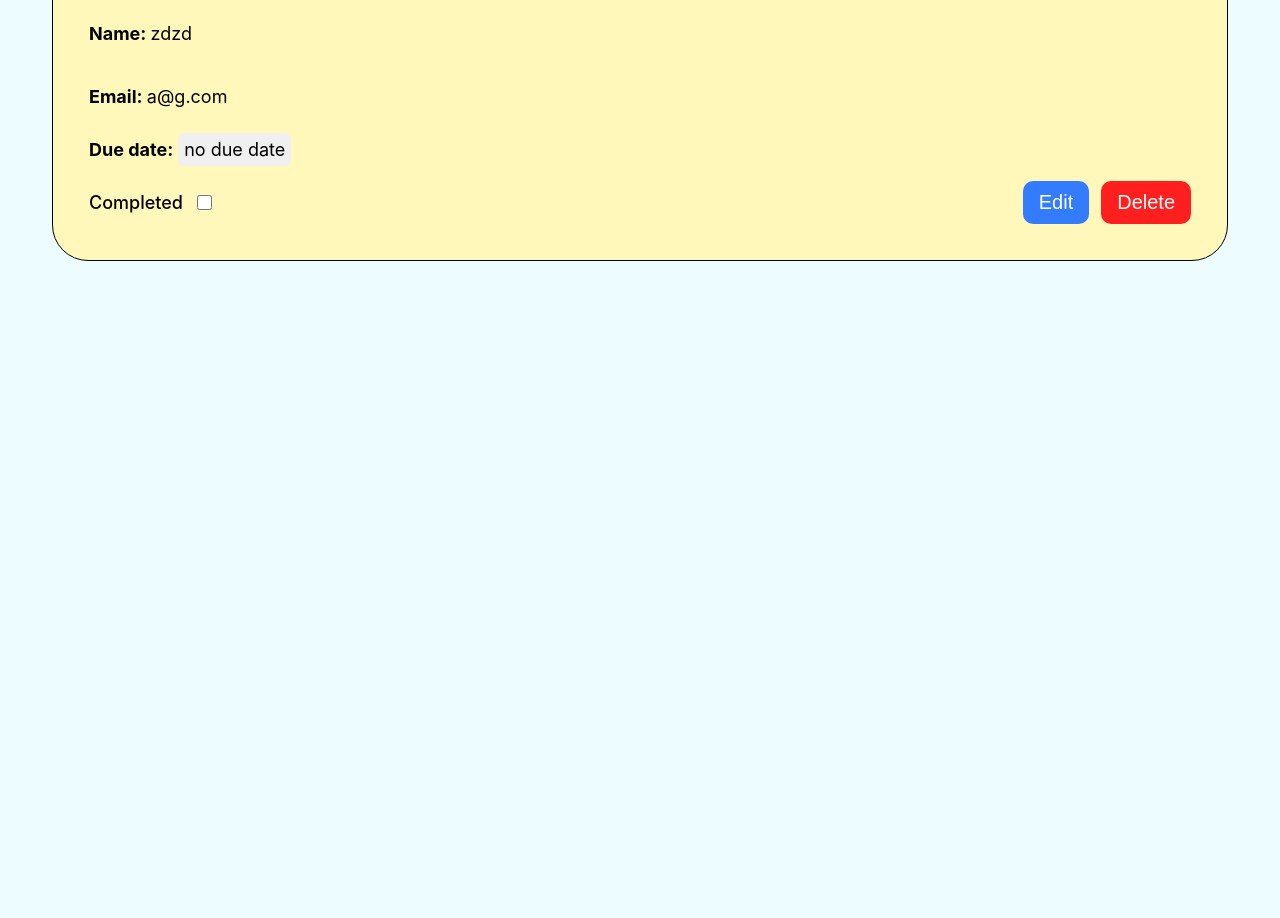
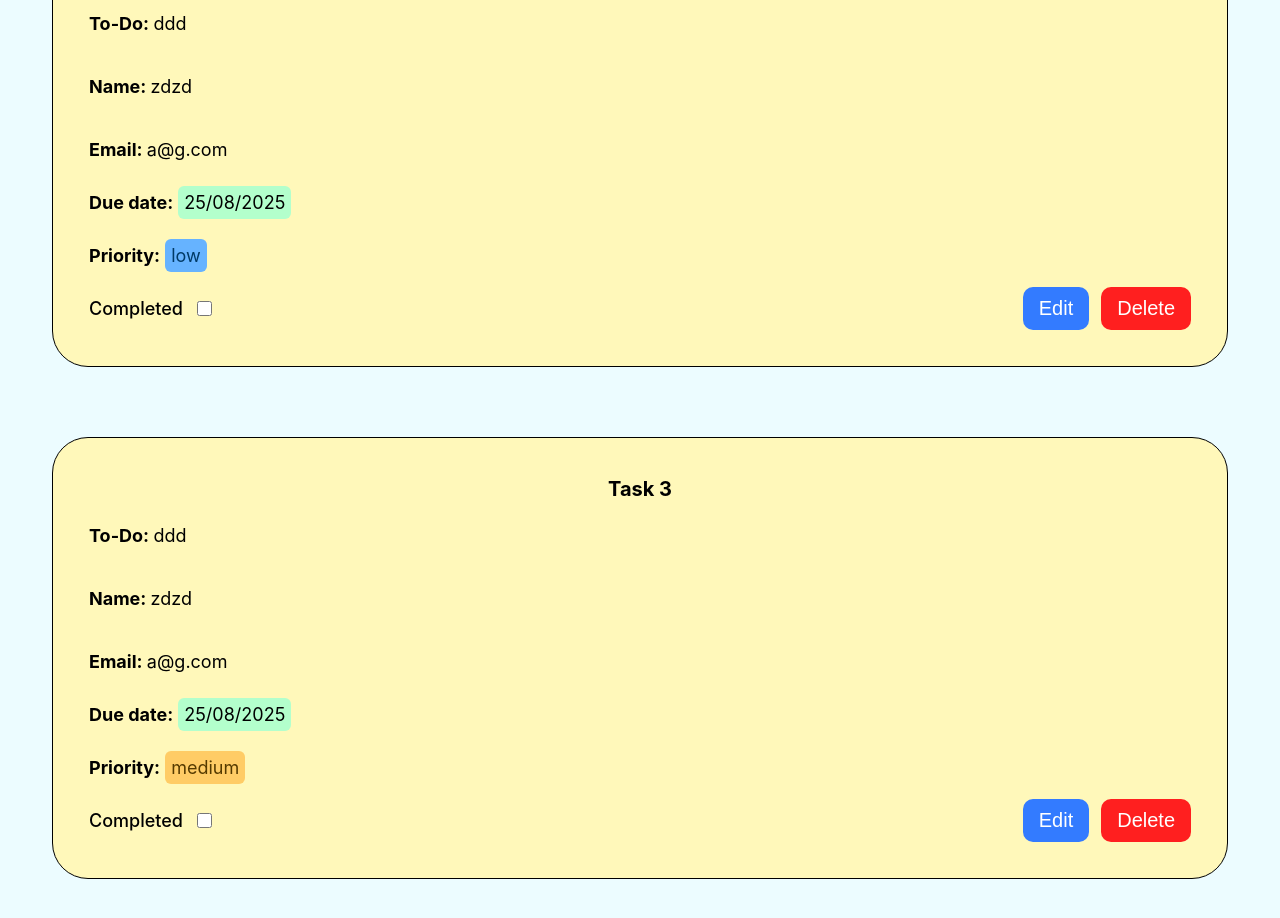
Before and after one commit to DiogoLanc/react-todo-list, a React (Vite) app: page / in a window 1280 px wide. Shown: the part 900-1818 px from the top of the page. Before the commit the page ends 1243 px from the top, so only its background shows below. Built offline with nearby package versions, Linux system fonts and the light colour scheme; data requests are answered from the project's data file.

Commit message:
priority field and related css. still incomplete

```diff
--- a/db.json
+++ b/db.json
@@ -5,16 +5,27 @@
       "email": "a@g.com",
       "name": "zdzd ",
       "completed": false,
-      "dueDate": "",
+      "dueDate": "2025-08-12",
+      "priority": "high",
       "id": 1
     },
     {
-      "body": "sss",
+      "body": "ddd",
       "email": "a@g.com",
       "name": "zdzd ",
       "completed": false,
-      "dueDate": "",
+      "dueDate": "2025-08-25",
+      "priority": "low",
       "id": 2
+    },
+    {
+      "body": "ddd",
+      "email": "a@g.com",
+      "name": "zdzd ",
+      "completed": false,
+      "dueDate": "2025-08-25",
+      "priority": "medium",
+      "id": 3
     }
   ]
 }
--- a/src/App.tsx
+++ b/src/App.tsx
@@ -56,6 +56,7 @@ const App = () => {
       name: "",
       completed: false,
       dueDate: "",
+      priority: "medium",
     });
     setShowForm(true);
     setError("");
@@ -96,6 +97,7 @@ const App = () => {
       name: taskEdit.name,
       completed: taskEdit.completed,
       dueDate: taskEdit.dueDate || "",
+      priority: taskEdit.priority,
     });
 
     setShowForm(true);
@@ -121,7 +123,7 @@ const App = () => {
     if (!formData) return;
 
     if (!formData.body || !formData.email || !formData.name) {
-      setError("All fields are required.");
+      setError("Some required fields are missing.");
       return;
     }
     if (!validateEmail(formData.email)) {
@@ -149,6 +151,7 @@ const App = () => {
         name: "",
         completed: false,
         dueDate: "",
+        priority: "medium",
       });
       setShowAddButton(true);
     } catch (error) {
--- a/src/components/TaskForm.tsx
+++ b/src/components/TaskForm.tsx
@@ -1,4 +1,4 @@
-import { Form } from "../types/types";
+import { Form, Priority } from "../types/types";
 
 type TaskFormProps = {
   formData: Form;
@@ -17,6 +17,13 @@ export const TaskForm = ({
 }: TaskFormProps) => {
   const inputStyle: React.CSSProperties = {
     borderRadius: "8px",
+  };
+
+  const labelStyle: React.CSSProperties = {
+    display: "flex",
+    flexDirection: "column",
+    fontWeight: "bold",
+    gap: "6px",
   };
 
   return (
@@ -55,14 +62,7 @@ export const TaskForm = ({
         onChange={(e) => setFormData({ ...formData, name: e.target.value })}
         style={inputStyle}
       />
-      <label
-        style={{
-          display: "flex",
-          flexDirection: "column",
-          fontWeight: "bold",
-          gap: "6px",
-        }}
-      >
+      <label style={labelStyle}>
         Due Date
         <input
           type="date"
@@ -72,6 +72,21 @@ export const TaskForm = ({
           }
           style={inputStyle}
         />
+      </label>
+
+      <label style={labelStyle}>
+        Priority
+        <select
+          value={formData.priority}
+          onChange={(e) =>
+            setFormData({ ...formData, priority: e.target.value as Priority })
+          }
+          style={{}}
+        >
+          <option value="low">Low</option>
+          <option value="medium">Medium</option>
+          <option value="high">High</option>
+        </select>
       </label>
 
       <div
--- a/src/components/TaskItem.tsx
+++ b/src/components/TaskItem.tsx
@@ -1,4 +1,4 @@
-import { Comment } from "../types/types";
+import { Comment, Priority } from "../types/types";
 
 const formatDate = (iso?: string) => {
   if (!iso) return "";
@@ -23,6 +23,25 @@ const isDueToday = (iso?: string) => {
   return due.getTime() === today.getTime();
 };
 
+const getDueDateBg = (completed: boolean, dueDate?: string) => {
+  if (completed) return "#d1f7d1";
+  if (!dueDate) return "#e0e0e0";
+  if (isOverdue(dueDate)) return "#ffb3b3";
+  if (isDueToday(dueDate)) return "#ffd699";
+  return "#b3ffcc";
+};
+
+const getPriorityStyles = (priority: Priority) => {
+  switch (priority) {
+    case "high":
+      return { bg: "#ff4d4d", fg: "#ffffff" };
+    case "medium":
+      return { bg: "#ffcc66", fg: "#553a00" };
+    default:
+      return { bg: "#66b3ff", fg: "#003a66" };
+  }
+};
+
 type TaskItemProps = Comment & {
   onDelete: () => void;
   onEdit: () => void;
@@ -31,13 +50,8 @@ type TaskItemProps = Comment & {
 
 export const TaskItem: React.FC<TaskItemProps> = (props) => {
   const backgroundColor = props.completed ? "#d1f7d1c0" : "#fff8baff";
-  const dueDateBg = (() => {
-    if (props.completed) return "#5bff5bff";
-    if (!props.dueDate) return "#f0f0f0ff";
-    if (isOverdue(props.dueDate)) return "#ffbbbbff";
-    if (isDueToday(props.dueDate)) return "#ffdb3cff";
-    return "#a8d0ffff";
-  })();
+  const dueDateBg = getDueDateBg(props.completed, props.dueDate);
+  const priorityStyles = getPriorityStyles(props.priority as Priority);
 
   return (
     <div
@@ -85,6 +99,20 @@ export const TaskItem: React.FC<TaskItemProps> = (props) => {
         </span>
       </p>
 
+      <p style={{ marginTop: 8 }}>
+        <strong>Priority:</strong>{" "}
+        <span
+          style={{
+            padding: "6px",
+            borderRadius: "6px",
+            background: priorityStyles.bg,
+            color: priorityStyles.fg,
+          }}
+        >
+          {props.priority}
+        </span>
+      </p>
+
       <div
         style={{
           display: "flex",
--- a/src/types/types.ts
+++ b/src/types/types.ts
@@ -6,6 +6,9 @@ export type Comment = {
   postID?: number;
   completed: boolean;
   dueDate?: string;
+  priority: Priority;
 };
 
 export type Form = Omit<Comment, "id" | "postID">;
+
+export type Priority = "low" | "medium" | "high";
```
